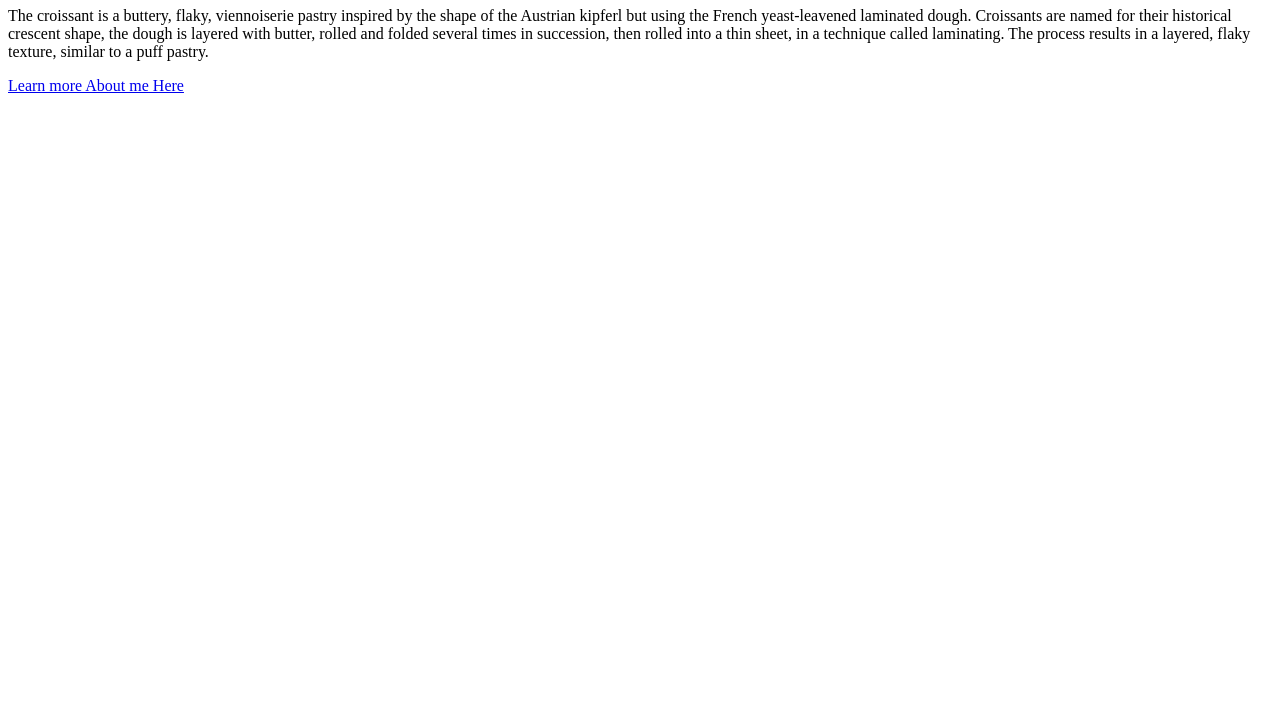
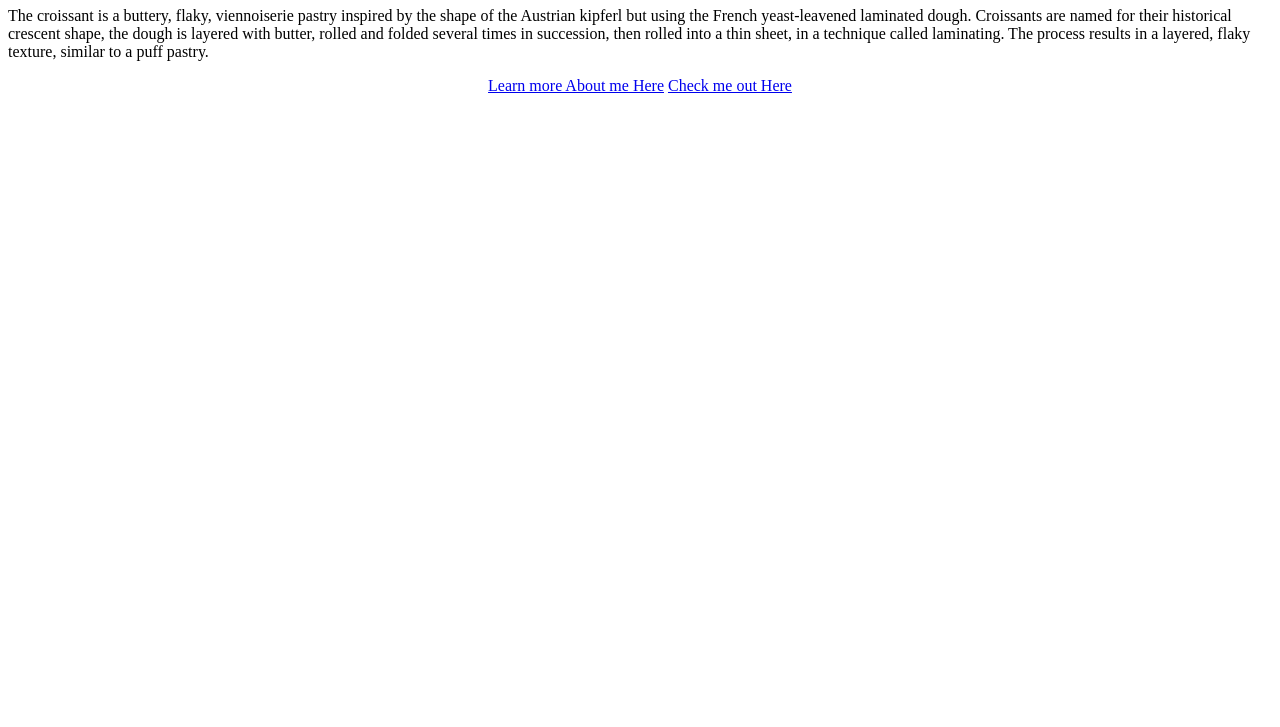
Before and after one commit to RubaHilal/Croissant, a plain HTML site: page index.html in a window 1280 px wide. Shown: the part 73-800 px from the top of the page. Drawn offline with Linux system fonts and the light colour scheme; files that its build step writes are made by us from their sources.

Commit message:
Page contents

```diff
--- a/index.html
+++ b/index.html
@@ -5,6 +5,7 @@
     <meta charset="UTF-8">
     <meta http-equiv="X-UA-Compatible" content="IE=edge">
     <meta name="viewport" content="width=device-width, initial-scale=1.0">
+    <link rel="stylesheet" href="/css/styles.css">
     <title>SheCodes Responsive Week3 Homework</title>
 </head>
 
@@ -20,7 +21,11 @@
         with butter, rolled and folded several times in succession, then rolled into a thin sheet, in a technique called
         laminating. The process results in a layered, flaky texture, similar to a puff pastry.
     </p>
-    <a href="/about.html">Learn more About me Here</a>
+    <footer>
+<a href="/about.html">Learn more About me Here</a>
+<a href="/Photo.html">Check me out Here</a>
+    </footer>
+
 </body>
 
 </html>
--- /dev/null
+++ b/src/styles.css
@@ -0,0 +1,4 @@
+footer {
+    display: block;
+    text-align: center;
+}
```
Also changed, not shown: Photo.html (+7 -1 lines), about.html (+4 -1 lines).
